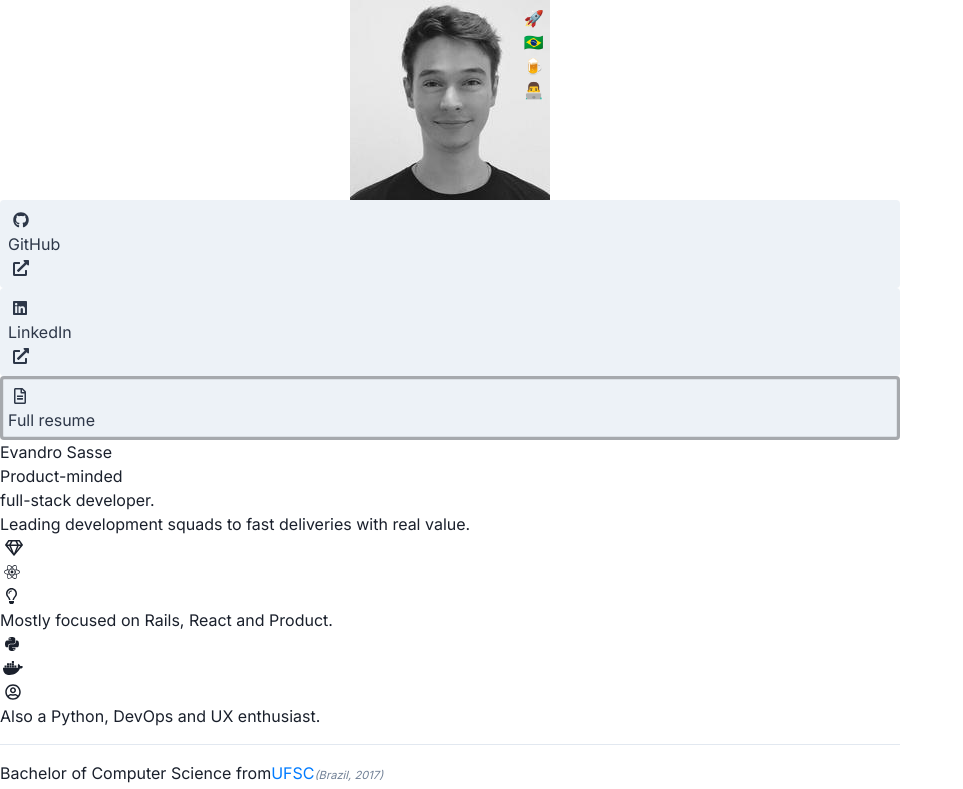
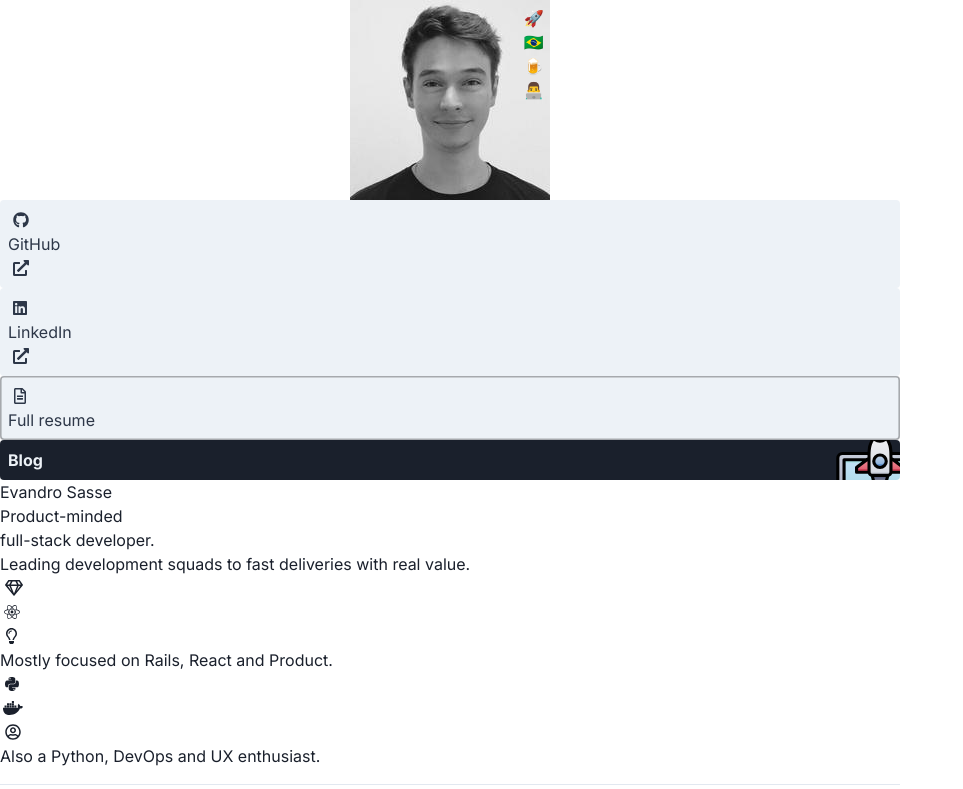
Before and after one commit to evsasse/profile, a Next.js app: page / in a window 1280 px wide. Shown: the top 789 px of the page, without its empty margins (0-963 px from the left). Built offline with nearby package versions, Linux system fonts and the light colour scheme.

Commit message:
Cute blog link on main page

```diff
--- a/components/profile/MainSocial.js
+++ b/components/profile/MainSocial.js
@@ -45,12 +45,16 @@ const MainSocial = () => (
       LinkedIn
     </ProfileButton>
 
-    <ProfileButton href="/resume" className="fake-border">
+    <ProfileButton href="/resume" className="border-fake">
       <IconWrapper width={12} className="mr-1">
         <FontAwesomeIcon icon={faFileAlt} />
       </IconWrapper>
       Full resume
     </ProfileButton>
+
+    <ProfileButton href="/blog" className="button-blog px-3">
+      Blog
+    </ProfileButton>
   </div>
 );
 
--- a/components/resume/BackToHomepage.js
+++ b/components/resume/BackToHomepage.js
@@ -5,14 +5,14 @@ import { FontAwesomeIcon } from "@fortawesome/react-fontawesome";
 
 import IconWrapper from "../shared/IconWrapper";
 
-const BackToHomepage = () => (
+const BackToHomepage = ({ text = "Back to homepage" } = {}) => (
   <div className="hide-when-printing">
     <Link href="/">
       <a className="btn btn-light inline-flex items-center pr-5">
         <IconWrapper className="mr-2">
           <FontAwesomeIcon icon={faArrowLeft} />
         </IconWrapper>
-        Back to homepage
+        {text}
       </a>
     </Link>
   </div>
--- a/styles/global.css
+++ b/styles/global.css
@@ -94,6 +94,23 @@ hr {
   margin-left: -12px;
 }
 
-.fake-border {
-  box-shadow: inset 0 0 0 0.2em rgba(0, 0, 0, 0.3);
+.border-fake {
+  box-shadow: inset 0 0 0 0.1em rgba(0, 0, 0, 0.3);
 }
+
+.button-blog,
+.button-blog:hover,
+.button-blog:active {
+  @apply text-gray-200 bg-gray-900 font-bold;
+  background-image: url("/drawkit-rocket.svg");
+  background-repeat: no-repeat;
+  background-position: right -30px top -10px;
+  background-size: 100px;
+  transition: 0.6s all;
+}
+
+.button-blog:hover,
+.button-blog:active {
+  background-position: right -20px top -20px;
+  background-size: 80px;
+}
```
Also changed, not shown: pages/blog/index.jsx (added, +17 -0 lines), public/drawkit-rocket.svg (added).
